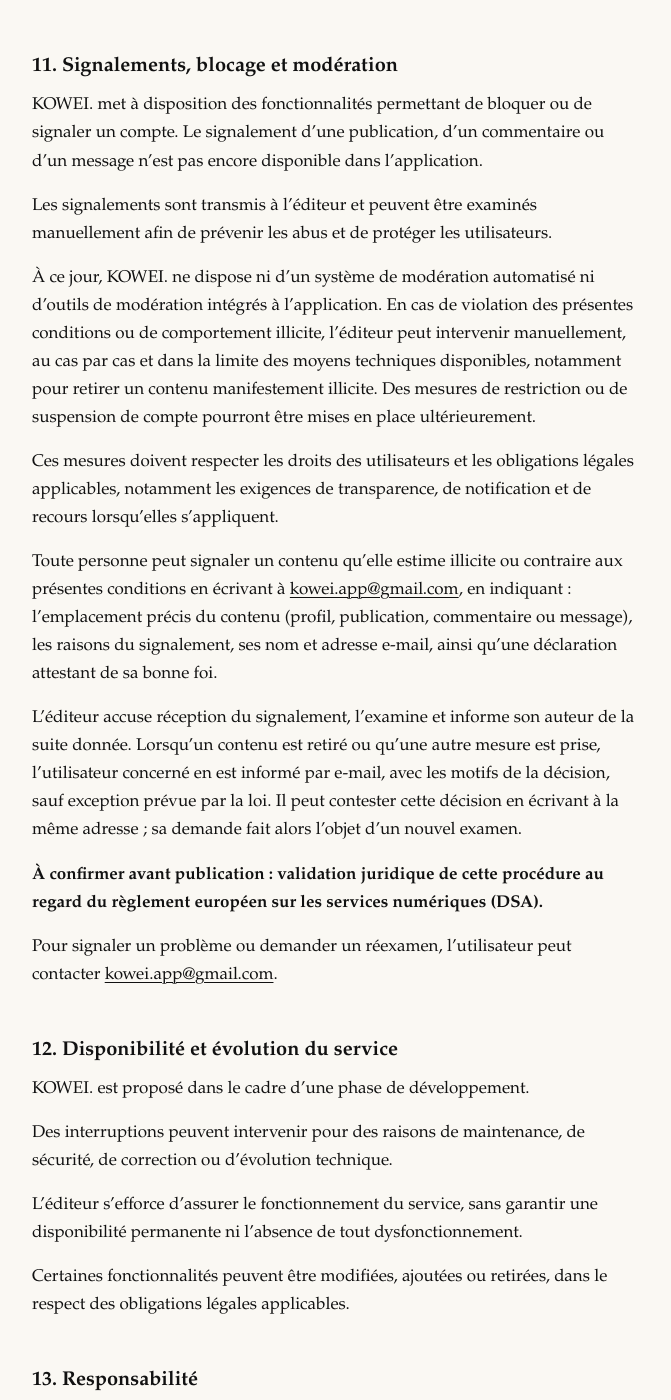
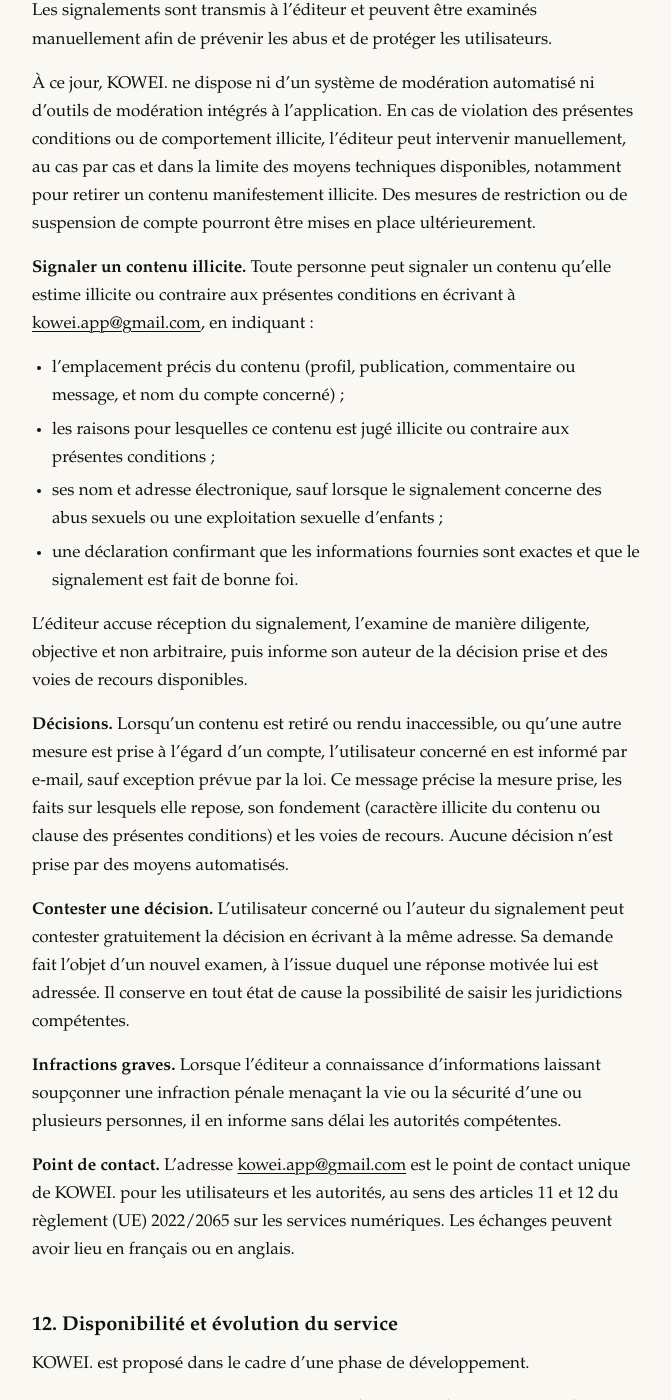
Before and after one commit to Nenn00/kowei-website, a Jekyll site: the page built from _legal/fr/cgu.md, in a window 1280 px wide and 1400 px high, scrolled down 4820 px. Shown: the whole window, without its empty margins (304-975 px from the left). Built offline with Jekyll 4.4.1, drawn with Linux system fonts in a browser that asks for light colours; some of the changed text lies outside the part shown.

Commit message:
Finalisation des documents juridiques pour la bêta
Co-Authored-By: Claude Opus 5.5 <noreply@anthropic.com>

```diff
--- a/_legal/fr/cgu.md
+++ b/_legal/fr/cgu.md
@@ -23,13 +23,11 @@ Toute personne qui utilise KOWEI. s'engage à respecter les présentes condition
 
 ## 2. Éditeur et contact
 
-KOWEI. est un projet personnel, gratuit et non professionnel, édité par Paul Lagente, personne physique.
+KOWEI. est un projet personnel et gratuit, édité en son nom propre par Paul Lagente, personne physique. Aucune société n'a été constituée à ce jour pour l'exploiter.
 
 Adresse électronique : [kowei.app@gmail.com](mailto:kowei.app@gmail.com)
 
 Les informations complémentaires relatives à l'éditeur figurent dans les [Mentions légales](/legal/).
-
-**À confirmer avant publication : validation juridique de la qualification non professionnelle de l'activité.**
 
 ## 3. Accès au service
 
@@ -142,15 +140,22 @@ Les signalements sont transmis à l'éditeur et peuvent être examinés manuelle
 
 À ce jour, KOWEI. ne dispose ni d'un système de modération automatisé ni d'outils de modération intégrés à l'application. En cas de violation des présentes conditions ou de comportement illicite, l'éditeur peut intervenir manuellement, au cas par cas et dans la limite des moyens techniques disponibles, notamment pour retirer un contenu manifestement illicite. Des mesures de restriction ou de suspension de compte pourront être mises en place ultérieurement.
 
-Ces mesures doivent respecter les droits des utilisateurs et les obligations légales applicables, notamment les exigences de transparence, de notification et de recours lorsqu'elles s'appliquent.
+**Signaler un contenu illicite.** Toute personne peut signaler un contenu qu'elle estime illicite ou contraire aux présentes conditions en écrivant à [kowei.app@gmail.com](mailto:kowei.app@gmail.com), en indiquant :
 
-Toute personne peut signaler un contenu qu'elle estime illicite ou contraire aux présentes conditions en écrivant à [kowei.app@gmail.com](mailto:kowei.app@gmail.com), en indiquant : l'emplacement précis du contenu (profil, publication, commentaire ou message), les raisons du signalement, ses nom et adresse e-mail, ainsi qu'une déclaration attestant de sa bonne foi.
+- l'emplacement précis du contenu (profil, publication, commentaire ou message, et nom du compte concerné) ;
+- les raisons pour lesquelles ce contenu est jugé illicite ou contraire aux présentes conditions ;
+- ses nom et adresse électronique, sauf lorsque le signalement concerne des abus sexuels ou une exploitation sexuelle d'enfants ;
+- une déclaration confirmant que les informations fournies sont exactes et que le signalement est fait de bonne foi.
 
-L'éditeur accuse réception du signalement, l'examine et informe son auteur de la suite donnée. Lorsqu'un contenu est retiré ou qu'une autre mesure est prise, l'utilisateur concerné en est informé par e-mail, avec les motifs de la décision, sauf exception prévue par la loi. Il peut contester cette décision en écrivant à la même adresse ; sa demande fait alors l'objet d'un nouvel examen.
+L'éditeur accuse réception du signalement, l'examine de manière diligente, objective et non arbitraire, puis informe son auteur de la décision prise et des voies de recours disponibles.
 
-**À confirmer avant publication : validation juridique de cette procédure au regard du règlement européen sur les services numériques (DSA).**
+**Décisions.** Lorsqu'un contenu est retiré ou rendu inaccessible, ou qu'une autre mesure est prise à l'égard d'un compte, l'utilisateur concerné en est informé par e-mail, sauf exception prévue par la loi. Ce message précise la mesure prise, les faits sur lesquels elle repose, son fondement (caractère illicite du contenu ou clause des présentes conditions) et les voies de recours. Aucune décision n'est prise par des moyens automatisés.
 
-Pour signaler un problème ou demander un réexamen, l'utilisateur peut contacter [kowei.app@gmail.com](mailto:kowei.app@gmail.com).
+**Contester une décision.** L'utilisateur concerné ou l'auteur du signalement peut contester gratuitement la décision en écrivant à la même adresse. Sa demande fait l'objet d'un nouvel examen, à l'issue duquel une réponse motivée lui est adressée. Il conserve en tout état de cause la possibilité de saisir les juridictions compétentes.
+
+**Infractions graves.** Lorsque l'éditeur a connaissance d'informations laissant soupçonner une infraction pénale menaçant la vie ou la sécurité d'une ou plusieurs personnes, il en informe sans délai les autorités compétentes.
+
+**Point de contact.** L'adresse [kowei.app@gmail.com](mailto:kowei.app@gmail.com) est le point de contact unique de KOWEI. pour les utilisateurs et les autorités, au sens des articles 11 et 12 du règlement (UE) 2022/2065 sur les services numériques. Les échanges peuvent avoir lieu en français ou en anglais.
 
 ## 12. Disponibilité et évolution du service
 
```
Also changed, not shown: other parts of _legal/fr/cgu.md (+3 -3 lines), _legal/en/legal-notice.md (+6 -10 lines), _legal/en/privacy.md (+5 -7 lines), _legal/en/terms.md (+16 -11 lines), _legal/fr/confidentialite.md (+5 -7 lines), _legal/fr/mentions-legales.md (+6 -10 lines).
